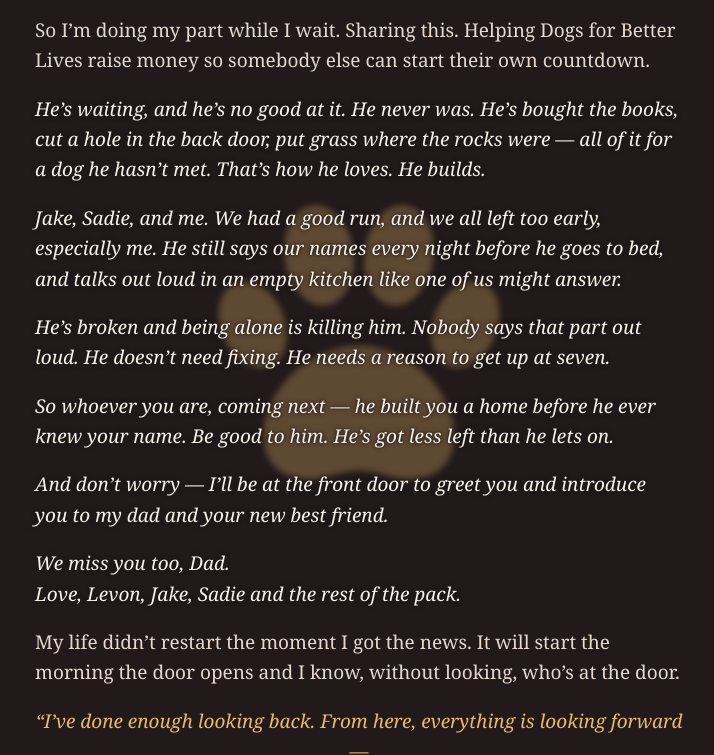
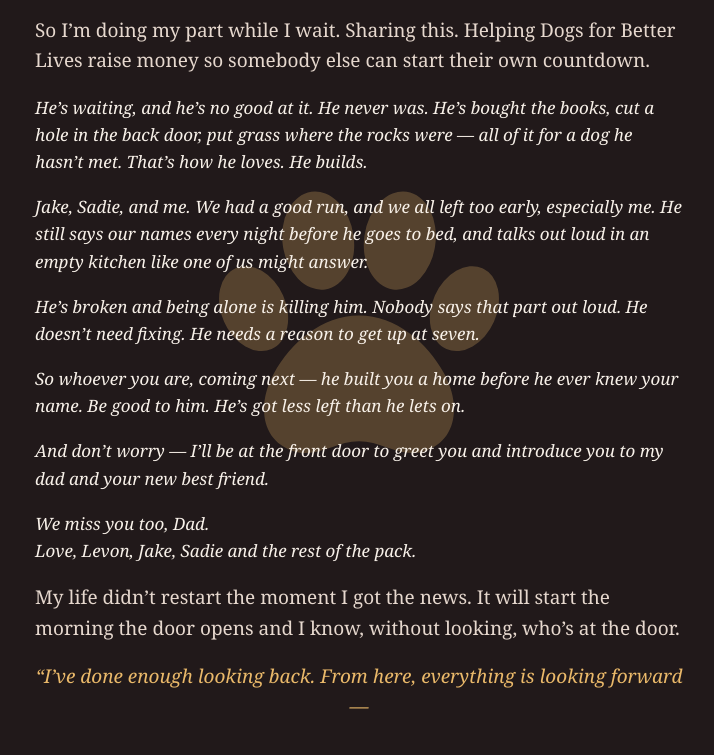
Before and after one commit to DelgadoXofficial/i-cant-hear-the-rain, a plain HTML site: page index.html in a window 1280 px wide. Shown: the part 3053-3808 px from the top of the page, without its empty margins (25-739 px from the left). Drawn offline with Linux system fonts and the light colour scheme.

Commit message:
Redraw the paw print with crisp edges and shrink Levon's letter text
Replace the blurred paw with a newly drawn, sharp-edged one, drop the
text glow, and set the letter slightly smaller than the surrounding
story so it reads as a separate voice.

Co-Authored-By: Claude Fable 5.2 <noreply@anthropic.com>
Claude-Session: https://claude.ai/code/session_011NEHkj2SWw4DxdJdEceaN7

```diff
--- a/index.html
+++ b/index.html
@@ -53,8 +53,8 @@
     .story-copy .story-ending{margin-top:36px;text-align:center;color:var(--amber);font-size:25px;letter-spacing:.035em}
     .story-copy .story-coda{margin-top:36px}
     .story-copy .levon-letter{position:relative;margin:18px 0}
-    .story-copy .levon{position:relative;font-family:Georgia,serif;font-style:italic;color:var(--ink);text-shadow:0 0 5px var(--night),0 0 2px var(--night)}
-    .story-copy .paw-mark{position:absolute;left:50%;top:50%;width:min(340px,72%);height:auto;transform:translate(-50%,-50%);fill:var(--amber);opacity:.3;filter:blur(3px);pointer-events:none}
+    .story-copy .levon{position:relative;font-family:Georgia,serif;font-style:italic;font-size:17px;color:var(--ink)}
+    .story-copy .paw-mark{position:absolute;left:50%;top:50%;width:min(340px,72%);height:auto;transform:translate(-50%,-50%);fill:var(--amber);opacity:.26;pointer-events:none}
     h2{font-weight:400;letter-spacing:-.04em;line-height:1.08;font-size:clamp(34px,4.5vw,56px);margin:12px 0 20px}
     .lead{font-size:19px;color:#e6d8ce;max-width:680px;margin:0}
     .story-aside{border-left:1px solid var(--rust);padding:10px 0 10px 28px;color:var(--muted);font-size:16px}
@@ -182,7 +182,7 @@
             <p class="lead">This is the last thing I’ve got — the last chance, the last plan, the last door left open.</p>
             <p class="lead">So I’m doing my part while I wait. Sharing this. Helping Dogs for Better Lives raise money so somebody else can start their own countdown.</p>
             <div class="levon-letter">
-              <svg viewBox="0 0 64 64" class="paw-mark" aria-hidden="true"><ellipse cx="12" cy="27" rx="6" ry="8.5" transform="rotate(-22 12 27)"/><ellipse cx="24.5" cy="14" rx="6.5" ry="9.5" transform="rotate(-8 24.5 14)"/><ellipse cx="39.5" cy="14" rx="6.5" ry="9.5" transform="rotate(8 39.5 14)"/><ellipse cx="52" cy="27" rx="6" ry="8.5" transform="rotate(22 52 27)"/><path d="M32 31C22 31 14 40 14 48c0 6 5 9 10.500 8 3-.600 5-1.500 7.500-1.500s4.500.900 7.500 1.500c5.500 1 10.500-2 10.500-8C50 40 42 31 32 31z"/></svg>
+              <svg class="paw-mark" viewBox="0 0 200 200" aria-hidden="true"><ellipse cx="38" cy="88" rx="19" ry="26" transform="rotate(-24 38 88)"/><ellipse cx="76" cy="48" rx="21" ry="29" transform="rotate(-8 76 48)"/><ellipse cx="124" cy="48" rx="21" ry="29" transform="rotate(8 124 48)"/><ellipse cx="162" cy="88" rx="19" ry="26" transform="rotate(24 162 88)"/><path d="M100 92C78 92 60 108 50 126C40 144 42 166 62 172C76 176 86 166 100 166C114 166 124 176 138 172C158 166 160 144 150 126C140 108 122 92 100 92Z"/></svg>
             <p class="lead levon">He’s waiting, and he’s no good at it. He never was. He’s bought the books, cut a hole in the back door, put grass where the rocks were — all of it for a dog he hasn’t met. That’s how he loves. He builds.</p>
             <p class="lead levon">Jake, Sadie, and me. We had a good run, and we all left too early, especially me. He still says our names every night before he goes to bed, and talks out loud in an empty kitchen like one of us might answer.</p>
             <p class="lead levon">He’s broken and being alone is killing him. Nobody says that part out loud. He doesn’t need fixing. He needs a reason to get up at seven.</p>
```
